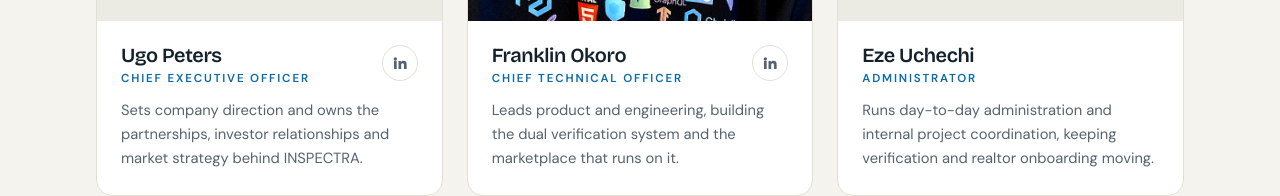
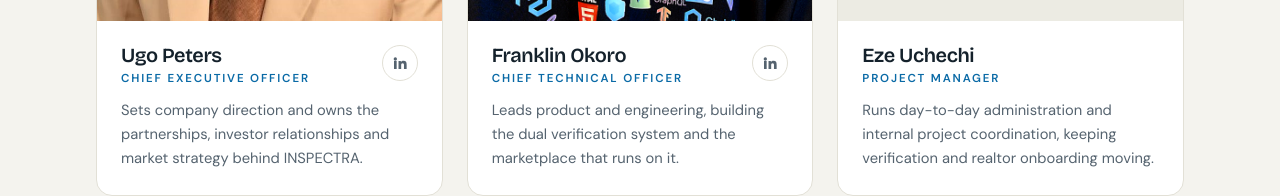
Before and after one commit to Inspectra-Web/inspectra-client-beta, a React (Vite) app: page /about in a window 1280 px wide. Shown: the part 3910-4106 px from the top of the page. Built offline with nearby package versions, Linux system fonts and the light colour scheme; no server answers.

Commit message:
Add the CEO photo and correct Eze Uchechi's role

```diff
--- a/src/components/about/AboutTeam.tsx
+++ b/src/components/about/AboutTeam.tsx
@@ -3,6 +3,7 @@ import { SectionHeading } from "@/components/ui/SectionHeading";
 import { Reveal } from "@/components/ui/Reveal";
 import { initials } from "@/lib/format";
 import franklinOkoro from "@/assets/team/devfranklin.jpg";
+import ugoPeters from "@/assets/team/ugopeters.jpg";
 
 type Member = {
   name: string;
@@ -26,6 +27,7 @@ const TEAM: Member[] = [
     name: "Ugo Peters",
     role: "Chief Executive Officer",
     bio: "Sets company direction and owns the partnerships, investor relationships and market strategy behind INSPECTRA.",
+    photo: ugoPeters,
     linkedin: "https://www.linkedin.com/in/ugo-peters",
   },
   {
@@ -37,7 +39,7 @@ const TEAM: Member[] = [
   },
   {
     name: "Eze Uchechi",
-    role: "Administrator",
+    role: "Project Manager",
     bio: "Runs day-to-day administration and internal project coordination, keeping verification and realtor onboarding moving.",
   },
 ];
```
Also changed, not shown: src/assets/team/ugopeters.jpg (added).
